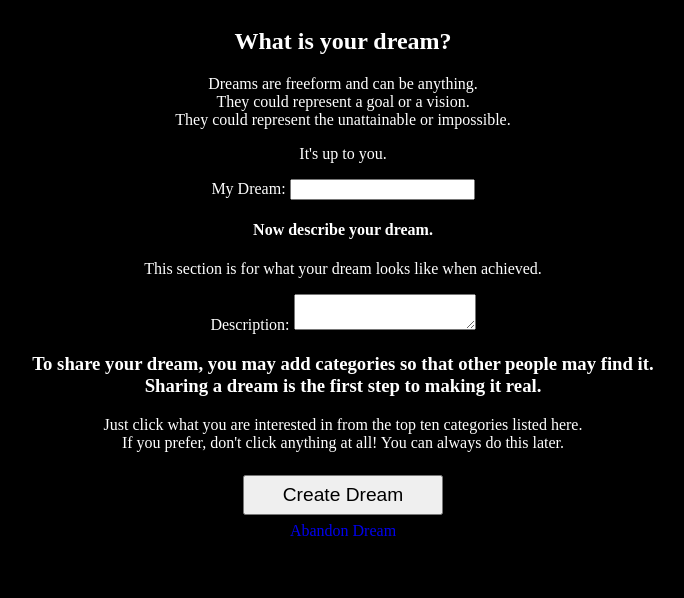
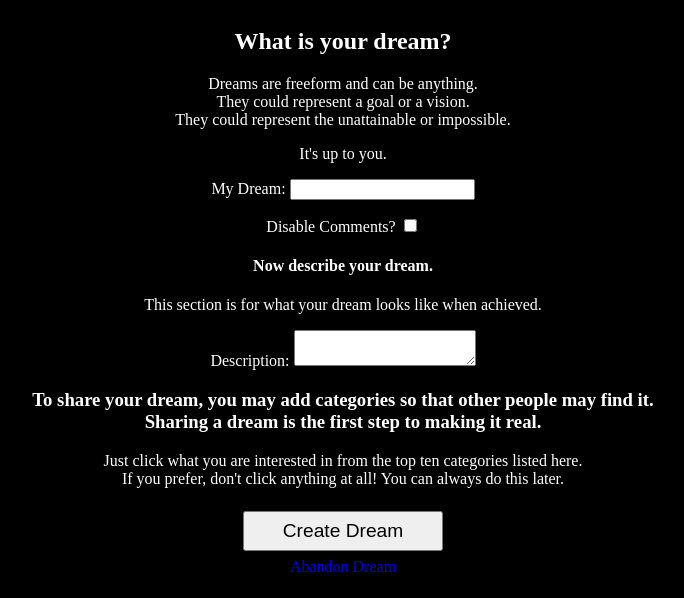
Before and after one commit to rowlandcoping/hopes-and-dreams, a Flask app: page /dreambuilder in a window 1280 px wide. Shown: the top 598 px of the page, without its empty margins (297-981 px from the left). Run offline with Flask 3, Linux system fonts and the light colour scheme; the visitor is signed in with stand-in values (Sample User, id 1); data that the repository does not hold is empty; some libraries are stand-ins or nearby versions.

Commit message:
ADD: ability to disable comments, delete comments on own dreams and admin rights

```diff
--- a/app.py
+++ b/app.py
@@ -275,6 +275,7 @@ def dreamscape():
         return render_template("dreamscape.html", base_url=base_url, user=user_info, dream=dream, selected=selected, comments=comments)
     return redirect(url_for("home"))
 
+
 @app.route("/personal-feed")
 def personal_feed():
     if session.get("user_id") is not None:
@@ -478,6 +479,10 @@ def dreambuilder():
         categories_one = categories[0:10]
         categories_two = categories[10:20]
         categories_custom = categories[20:len(categories)]
+        if request.form.get("disable_comments"):
+            comments_enabled=False
+        else:
+            comments_enabled=True
         if request.method == "POST":
             categories_selected=request.form.get("selected-categories").removesuffix(',')
             categories_array=categories_selected.split(",")
@@ -501,7 +506,8 @@ def dreambuilder():
                 "dream_string": dream_string,
                 "dream_slug": dream_slug,
                 "dream_description": request.form.get("dream_description"),
-                "categories": categories_array
+                "categories": categories_array,
+                "comments_enabled": comments_enabled
             }
             mongo.db.dreams.insert_one(dream_create)
             dream_verify = mongo.db.dreams.find_one(
@@ -573,6 +579,10 @@ def edit_dream(dream_slug):
         if str(dream["user_id"]) == str(session.get("user_id")):
             user_info = dict(mongo.db.users.find_one({"_id": ObjectId(session["user_id"])}))
             if request.method == "POST":
+                if request.form.get("disable_comments"):
+                    comments_enabled=False
+                else:
+                    comments_enabled=True
                 categories_selected=request.form.get("selected-categories").removesuffix(',')
                 categories_array=categories_selected.split(",")
                 if (request.form.get("dream_name").lower() != dream["dream_name"].lower()):
@@ -609,7 +619,8 @@ def edit_dream(dream_slug):
                         "dream_description": request.form.get("dream_description"),
                         "image": filename,
                         "image_alt": image_alt,
-                        "categories": categories_array
+                        "categories": categories_array,
+                        "comments_enabled": comments_enabled
                     }}
                 elif request.form.get("delete_image"):
                     if "image" in dream:
@@ -624,7 +635,8 @@ def edit_dream(dream_slug):
                             "dream_description": request.form.get("dream_description"),
                             "image": "",
                             "image_alt": "",
-                            "categories": categories_array
+                            "categories": categories_array,
+                            "comments_enabled": comments_enabled
                         }}
                     else:
                         dream_update = {"$set": {
@@ -634,7 +646,8 @@ def edit_dream(dream_slug):
                             "dream_string": dream_string,
                             "dream_slug": dream_slug,
                             "dream_description": request.form.get("dream_description"),
-                            "categories": categories_array
+                            "categories": categories_array,
+                            "comments_enabled": comments_enabled
                         }}
                 else:
                     dream_update = {"$set": {
@@ -645,7 +658,8 @@ def edit_dream(dream_slug):
                         "dream_slug": dream_slug,
                         "dream_description": request.form.get("dream_description"),
                         "image_alt": image_alt,
-                        "categories": categories_array
+                        "categories": categories_array,
+                        "comments_enabled": comments_enabled
                     }}
                 mongo.db.dreams.update_one(
                         {"_id": ObjectId(dream["_id"])}, dream_update)
@@ -1241,7 +1255,7 @@ def dislike_comment(dream_slug, comment_id):
         user_info = False
     comments = list(mongo.db.comments.find().sort("timestamp_created", -1))
     dream = dict(mongo.db.dreams.find_one({"dream_slug": dream_slug}))
-    return render_template("dreamscape.html", base_url=base_url, user=user_info, dream=dream, dream_slug=dream_slug, comments=comments, comment_id=comment_id)
+    return render_template("dream.html", base_url=base_url, user=user_info, dream=dream, dream_slug=dream_slug, comments=comments, comment_id=comment_id)
 
 
 @app.route("/undislike-comment/<dream_slug>/<comment_id>", methods=["GET","POST"])
@@ -1261,7 +1275,8 @@ def undislike_comment(dream_slug, comment_id):
         user_info = False
     comments = list(mongo.db.comments.find().sort("timestamp_created", -1))
     dream = dict(mongo.db.dreams.find_one({"dream_slug": dream_slug}))
-    return render_template("dreamscape.html", base_url=base_url, user=user_info, dream=dream, dream_slug=dream_slug, comments=comments, comment_id=comment_id)
+    return render_template("dream.html", base_url=base_url, user=user_info, dream=dream, dream_slug=dream_slug, comments=comments, comment_id=comment_id)
+
 
 @app.route("/categories", methods=["GET","POST"])
 def categories():
@@ -1321,12 +1336,13 @@ def categories():
         return redirect("dreams")
     return redirect("home")
 
+
 @app.route("/counting", methods=["GET","POST"])
 def count_followers():
     if session.get("user_id") is not None:
         user_info = dict(mongo.db.users.find_one({"_id": ObjectId(session["user_id"])}))
         if user_info["role"] == "administrator":
-            dreams = mongo.db.dreams.find()
+            dreams = list(mongo.db.dreams.find())
             for dream in dreams:
                 if "users_following" in dream:
                     followers = len(dream["users_following"])
@@ -1337,6 +1353,7 @@ def count_followers():
         return redirect(url_for("dreams"))
     return redirect(url_for("home"))
 
+
 #launches Hopes and Dreams, calls app environment variables
 if __name__ == "__main__":
     app.run(host=os.environ.get("IP"),
--- a/templates/dreambuilder.html
+++ b/templates/dreambuilder.html
@@ -15,6 +15,7 @@
             </p>
             <p>It's up to you.</p>
             <label for="dream_name">My Dream: </label><input type="text" id="dream_name" name="dream_name" required>
+            <p><label for="profile_picture">Disable Comments? </label><input type="checkbox" id="disable_comments" name="disable_comments"></p>
             <h4>Now describe your dream.</h4>
             <p>This section is for what your dream looks like when achieved.</p>
             <label for="dream_description">Description: </label>
```
Also changed, not shown: templates/dream.html (+13 -1 lines), templates/dreamscape.html (+11 -3 lines), templates/edit-dream.html (+9 -0 lines).
